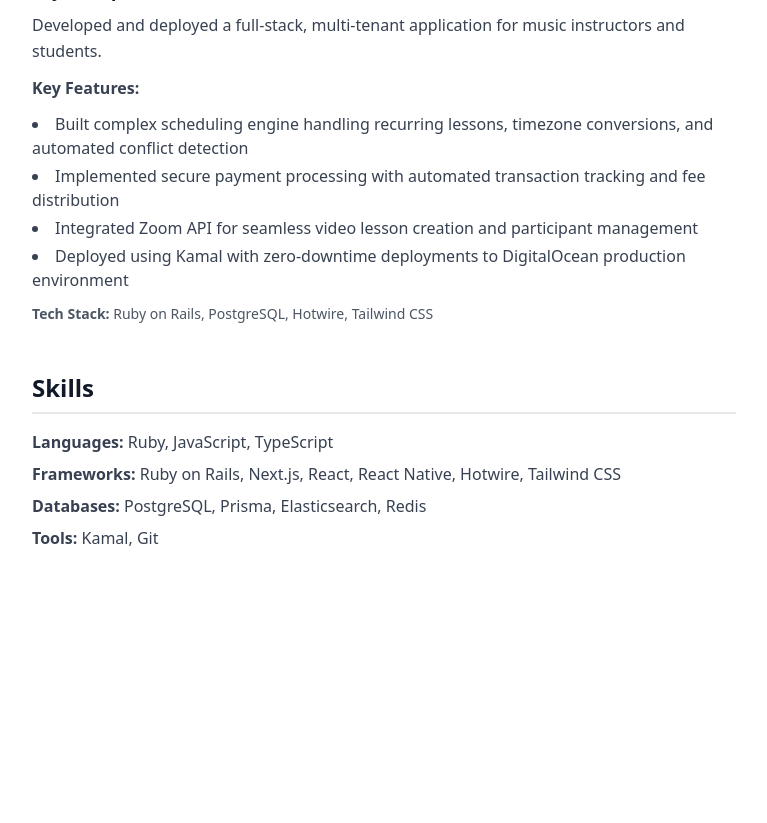
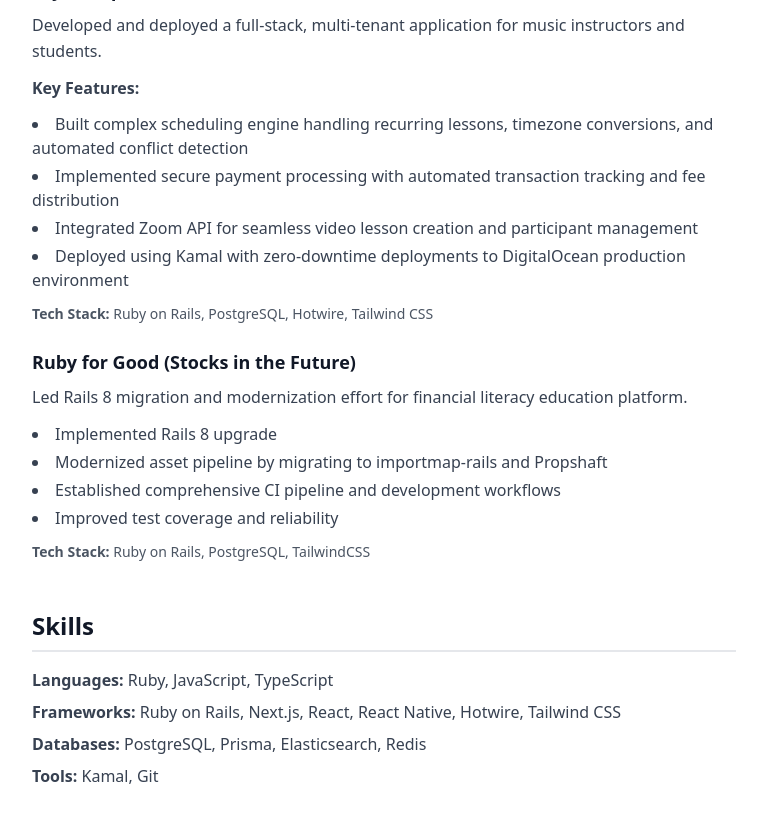
Before and after one commit to Guided-Rails/guided-rails.github.io, a Jekyll site: the page built from index.markdown, in a window 1280 px wide and 900 px high, scrolled down 1556 px. Shown: the top 823 px of the window, without its empty margins (256-1023 px from the left). Built offline with Jekyll 4.4.1, drawn with Linux system fonts in a browser that asks for light colours; nearby versions of some CDN libraries; before the commit the page ends 2218 px from its top, so only the background shows below that.

Commit message:
Add Stocks in the future

```diff
--- a/_layouts/home.html
+++ b/_layouts/home.html
@@ -101,6 +101,26 @@
           <strong>Tech Stack:</strong> Ruby on Rails, PostgreSQL, Hotwire, Tailwind CSS
         </p>
       </div>
+
+      <div class="mb-6">
+        <h3 class="text-lg font-semibold text-gray-900 mb-2">
+          <a href="https://github.com/rubyforgood/stocks-in-the-future" target="_blank" rel="noopener noreferrer" class="hover:text-gray-600">
+            Ruby for Good (Stocks in the Future)
+          </a>
+        </h3>
+        <p class="text-gray-700 mb-3 leading-relaxed">
+          Led Rails 8 migration and modernization effort for financial literacy education platform.
+        </p>
+        <ul class="list-disc list-inside text-gray-700 space-y-1 mb-3">
+          <li>Implemented Rails 8 upgrade</li>
+          <li>Modernized asset pipeline by migrating to importmap-rails and Propshaft</li>
+          <li>Established comprehensive CI pipeline and development workflows</li>
+          <li>Improved test coverage and reliability</li>
+        </ul>
+        <p class="text-sm text-gray-600">
+          <strong>Tech Stack:</strong> Ruby on Rails, PostgreSQL, TailwindCSS
+        </p>
+      </div>
     </section>
 
     <!-- Skills -->
```
